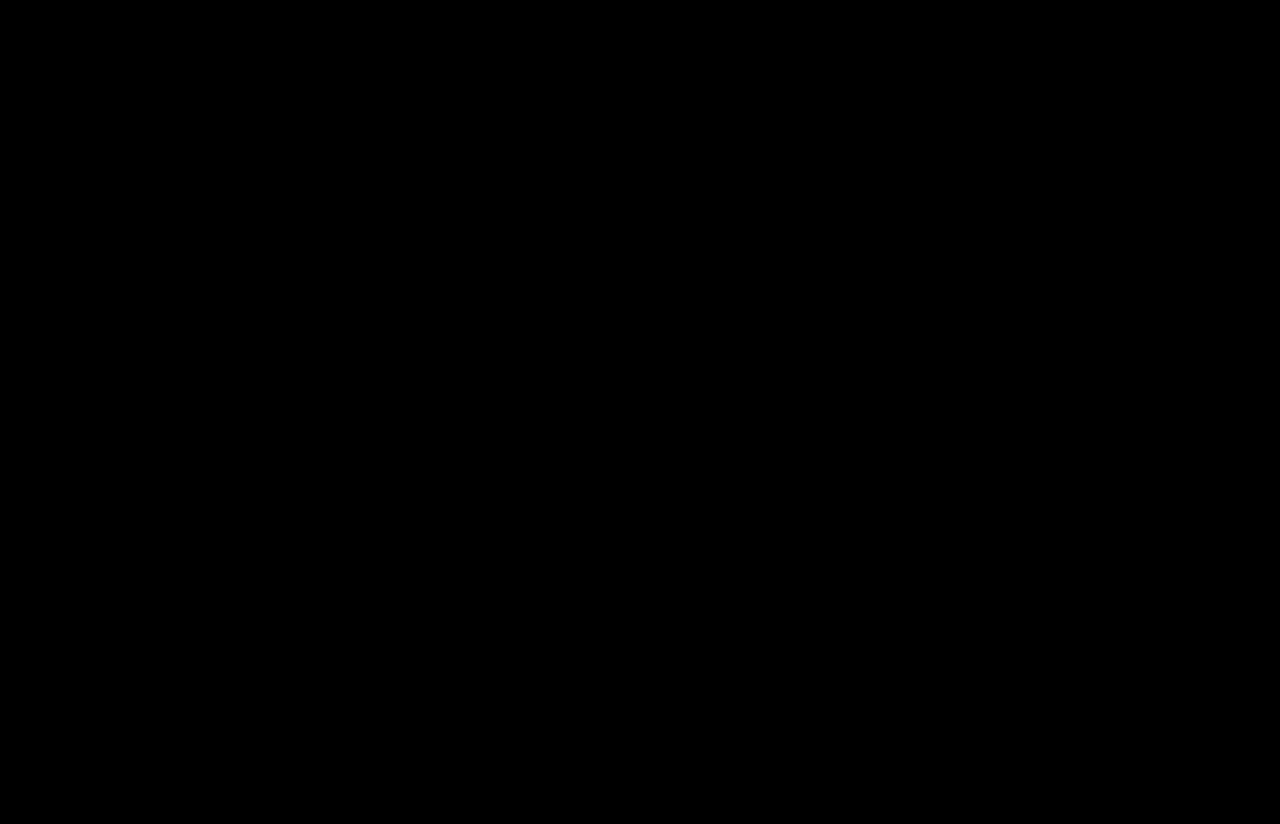
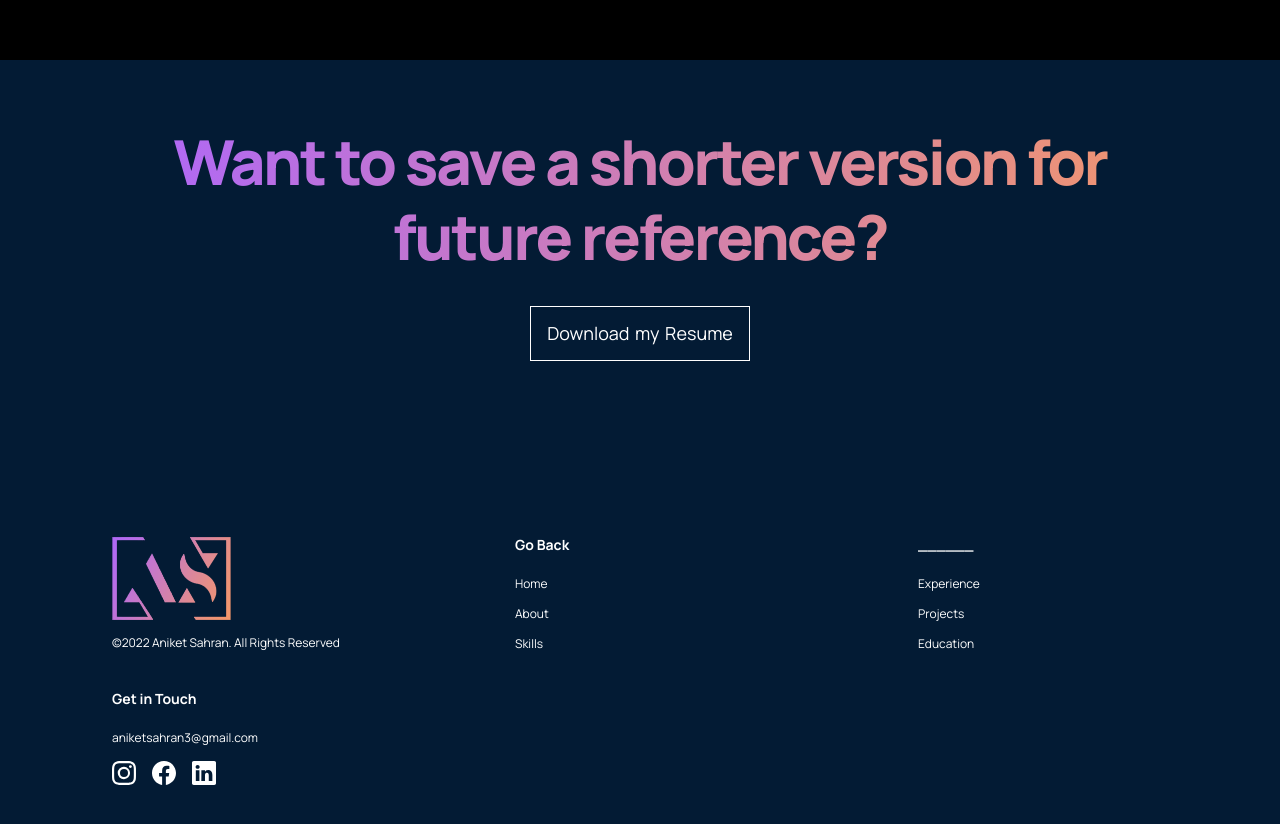
Before and after one commit to aniketsahran/My-Portfolio, a React (Create React App) app in the folder frontend_react/: page / in a window 1280 px wide. Shown: the part 734-1558 px from the top of the page. Before the commit the page ends 800 px from the top, so only its background shows below. Built offline with nearby package versions, Linux system fonts and the light colour scheme.

Commit message:
Footer completed

```diff
--- a/frontend_react/src/app.css
+++ b/frontend_react/src/app.css
@@ -30,7 +30,7 @@ a {
 }
 
 .section__padding {
-    padding: 4rem 6rem 0;
+    padding: 4rem 6rem 4rem;
 }
 
 .section__margin {
--- a/frontend_react/src/components/Navbar/Navbar.jsx
+++ b/frontend_react/src/components/Navbar/Navbar.jsx
@@ -8,7 +8,7 @@ const Navbar = () => {
   const [toggleMenu, setToggleMenu] = useState(false);
 
   return (
-    <div className="app__navbar">
+    <div className="app__navbar" id='navbar'>
       <div className="app__navbar-links">
         <div className="app__navbar-links_logo">
           <img src={NavbarLogo} />
--- /dev/null
+++ b/frontend_react/src/components/NavigationDots.jsx
@@ -0,0 +1,16 @@
+import React from 'react';
+
+const NavigationDots = ({ active }) => (
+  <div className="app__navigation">
+    {['home', 'about', 'work', 'skills', 'testimonial', 'contact'].map((item, index) => (
+      <a
+        href={`#${item}`}
+        key={item + index}
+        className="app__navigation-dot"
+        style={active === item ? { backgroundColor: '#313BAC' } : {}}
+      />
+    ))}
+  </div>
+);
+
+export default NavigationDots;
--- a/frontend_react/src/components/index.js
+++ b/frontend_react/src/components/index.js
@@ -2,3 +2,4 @@ export { default as Cta } from './Cta/Cta';
 export { default as Feature } from './Feature/Feature';
 export { default as Navbar } from './Navbar/Navbar';
 export { default as OneProject } from './OneProject/OneProject';
+export { default as NavigationDots } from './NavigationDots';
--- a/frontend_react/src/containers/About/About.jsx
+++ b/frontend_react/src/containers/About/About.jsx
@@ -1,9 +1,11 @@
 import React from 'react';
+
+import { AppWrap } from '../../wrapper';
 
 const About = () => {
   return (
-    <div>About</div>
+    <div id='about'>About</div>
   )
 }
 
-export default About;
+export default AppWrap(About, 'about');
--- a/frontend_react/src/containers/Footer/Footer.jsx
+++ b/frontend_react/src/containers/Footer/Footer.jsx
@@ -1,8 +1,46 @@
 import React from 'react';
+import { BsInstagram, BsFacebook, BsLinkedin } from 'react-icons/bs';
+
+import { NavbarLogo } from '../../assets';
+import './footer.css';
 
 const Footer = () => {
   return (
-    <div>Footer</div>
+    <div className='app__footer section__padding'>
+      <div className='app__footer-heading'>
+        <h1 className='gradient__text'>Want to save a shorter version for future reference?</h1>
+      </div>
+      <div className='app__footer-btn'>
+        <p>Download my Resume</p>
+      </div>
+      <div className='app__footer-links'>
+        <div className='app__footer-links_logo'>
+          <img src={NavbarLogo} alt='logo' />
+          <p>©2022 Aniket Sahran. All Rights Reserved</p>
+        </div>
+        <div className='app__footer-links_div'>
+          <h4>Go Back</h4>
+          <a href='#navbar'><p>Home</p></a>
+          <a href='#about'><p>About</p></a>
+          <a href='#skills'><p>Skills</p></a>
+        </div>
+        <div className='app__footer-links_div'>
+          <h4>______</h4>
+          <a href='#experience'><p>Experience</p></a>
+          <a href='#websites'><p>Projects</p></a>
+          <a href='#education'><p>Education</p></a>
+        </div>
+        <div className='app__footer-links_div'>
+          <h4>Get in Touch</h4>
+          <a href='mailto:aniketsahran3@gmail.com'><p>aniketsahran3@gmail.com</p></a>
+          <p>
+            <a className='app__footer-links_div_socialIcon' href='https://www.instagram.com/aniketsahran/'><BsInstagram size={24} /></a>
+            <a className='app__footer-links_div_socialIcon' href='https://www.facebook.com/aniket.sahran.7'><BsFacebook size={24} /></a>
+            <a className='app__footer-links_div_socialIcon' href='https://www.linkedin.com/in/aniket-sahran-453586201/'><BsLinkedin size={24} /></a>
+          </p>
+        </div>
+      </div>
+    </div>
   )
 }
 
--- a/frontend_react/src/containers/Footer/footer.css
+++ b/frontend_react/src/containers/Footer/footer.css
@@ -0,0 +1,133 @@
+.app__footer {
+    display: flex;
+    flex-direction: column;
+    justify-content: center;
+    align-items: center;
+    background-color: var(--color-footer);
+}
+
+.app__footer-heading {
+    width: 100%;
+    text-align: center;
+    margin-bottom: 2rem;
+}
+
+.app__footer-heading h1 {
+    font-family: var(--font-family);
+    font-weight: 800;
+    font-size: 62px;
+    line-height: 75px;
+    text-align: center;
+    letter-spacing: -0.04em;
+}
+
+.app__footer-btn {
+    display: flex;
+    justify-content: center;
+    align-items: center;
+    padding: 1rem;
+    border: 1px solid #fff;
+    text-align: center;
+    margin-bottom: 10rem;
+    cursor: pointer;
+}
+
+.app__footer-btn p {
+    box-sizing: border-box;
+    font-family: var(--font-family);
+    font-size: 18px;
+    line-height: 21px;
+    color: #FFFFFF;
+    word-spacing: 2px;
+}
+
+.app__footer-links {
+    display: flex;
+    justify-content: space-between;
+    align-items: flex-start;
+    flex-wrap: wrap;
+    flex-direction: row;
+    width: 100%;
+    text-align: left;
+}
+
+.app__footer-links div {
+    width: 250px;
+    margin: 1rem;
+}
+
+.app__footer-links_logo {
+    display: flex;
+    flex-direction: column;
+}
+
+.app__footer-links_logo img {
+    width: 118.5px;
+    height: 83px;
+    margin-bottom: 1rem;
+}
+
+.app__footer-links_logo p {
+    font-family: var(--font-family);
+    font-size: 12px;
+    line-height: 14px;
+    color: #fff;
+}
+
+.app__footer-links_div {
+    display: flex;
+    justify-content: flex-start;
+    flex-direction: column;
+}
+
+.app__footer-links_div h4 {
+    font-family: var(--font-family);
+    font-size: 14px;
+    line-height: 16px;
+    color: #FFFFFF;
+    margin-bottom: 1rem;
+}
+
+.app__footer-links_div p {
+    font-family: var(--font-family);
+    font-size: 12px;
+    line-height: 14px;
+    color: #FFFFFF;
+    margin: 0.5rem 0;
+    cursor: pointer;
+}
+
+.app__footer-links_div_socialIcon {
+    margin: 0.5rem 1rem 0.5rem 0;
+}
+
+
+@media screen and (max-width: 850px) {
+    .app__footer-heading h1 {
+        font-size: 44px;
+        line-height: 50px;
+    }
+}
+
+@media screen and (max-width: 550px) {
+    .app__footer-heading h1 {
+        font-size: 34px;
+        line-height: 42px;
+    }
+
+    .app__footer-links div {
+        margin: 1rem 0;
+    }
+
+    .app__footer-btn p {
+        font-size: 14px;
+        line-height: 20px;
+    }
+}
+
+@media screen and (max-width: 550px) {
+    .app__footer-heading h1 {
+        font-size: 27px;
+        line-height: 38px;
+    }
+}
--- a/frontend_react/src/containers/Header/Header.jsx
+++ b/frontend_react/src/containers/Header/Header.jsx
@@ -5,7 +5,7 @@ import './header.css';
 
 const Header = () => {
   return (
-    <div className='app__header section__padding' id='home'>
+    <div className='app__header' id='home'>
       <div className='app__header-content'>
         <h1 className='gradient__text'>
           Hello!  I'm  Aniket  Sahran.
--- a/frontend_react/src/containers/Header/header.css
+++ b/frontend_react/src/containers/Header/header.css
@@ -1,5 +1,6 @@
 .app__header {
     display: flex;
+    padding: 4rem 6rem 0;
 }
 
 .app__header-content {
--- /dev/null
+++ b/frontend_react/src/wrapper/AppWrap.jsx
@@ -0,0 +1,20 @@
+import React from 'react';
+
+import { NavigationDots } from '../components';
+
+const AppWrap = (Component, idName, classNames) => function HOC(){
+  return (
+    <div id={idName} className={`app__container ${classNames}`}>
+        <div className='app__wrapper app__flex'>
+            <Component />
+            <div className='copyright'>
+                <p className='p-text'>@2022 Aniket Sahran</p>
+                <p className='p-text'>All rights reserved</p>
+            </div>
+        </div>
+        <NavigationDots active={idName} />
+    </div>
+  )
+}
+
+export default AppWrap;
--- /dev/null
+++ b/frontend_react/src/wrapper/index.js
@@ -0,0 +1 @@
+export { default as AppWrap } from './AppWrap';
```
